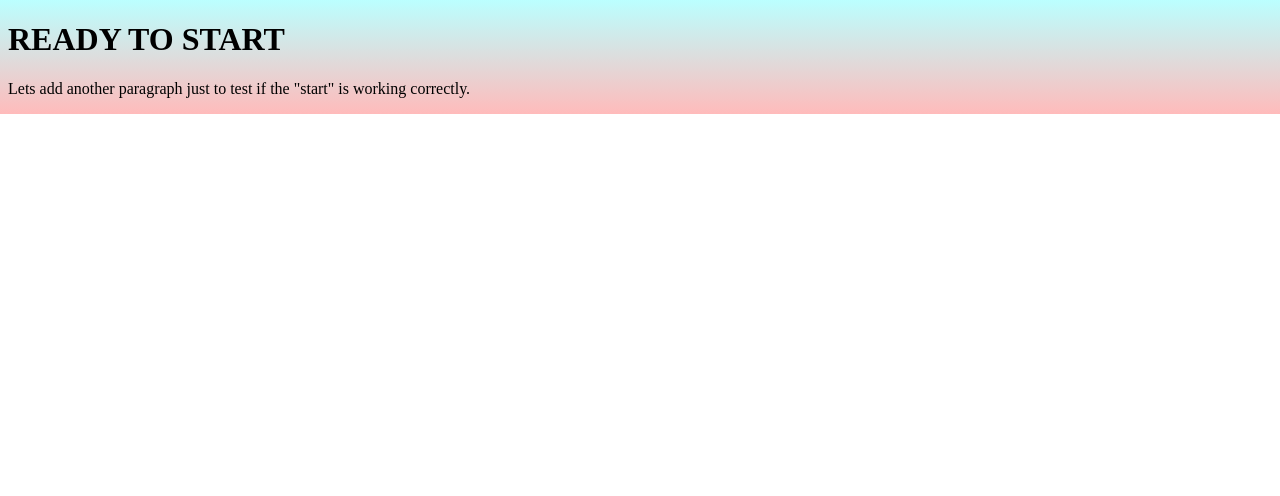
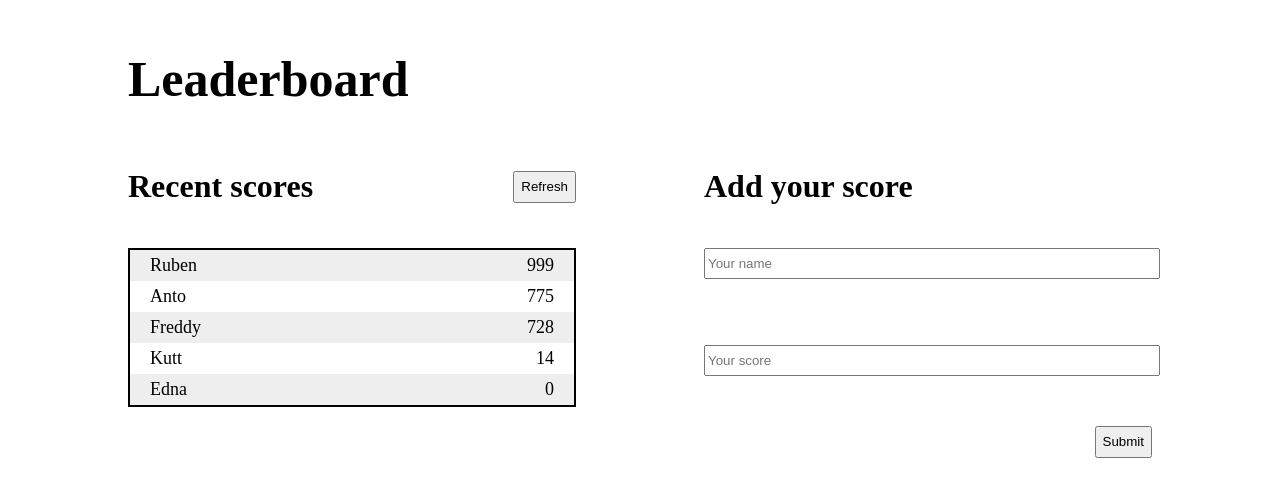
Before and after one commit to rpire/leaderboard, a website built with webpack: page src/index.html in a window 1280 px wide. Built offline with nearby package versions, Linux system fonts and the light colour scheme.

Commit message:
Add the addNew function and basic styling

```diff
--- /dev/null
+++ b/src/add_new.js
@@ -0,0 +1,24 @@
+const addNew = (leaderboard, name, score, num) => {
+  const leaderboardItem = document.createElement('li');
+  leaderboardItem.classList.add('flex-box', 'item');
+  if (num % 2 === 0) {
+    leaderboardItem.classList.add('even');
+  } else {
+    leaderboardItem.classList.add('odd');
+  }
+
+  const nameContainer = document.createElement('span');
+  nameContainer.classList.add('item-player');
+  nameContainer.innerHTML = name;
+
+  const scoreContainer = document.createElement('span');
+  scoreContainer.classList.add('item-score');
+  scoreContainer.innerHTML = score;
+
+  leaderboardItem.appendChild(nameContainer);
+  leaderboardItem.appendChild(scoreContainer);
+
+  leaderboard.appendChild(leaderboardItem);
+}
+
+export default addNew;
--- a/src/index.html
+++ b/src/index.html
@@ -1,15 +1,54 @@
 <!DOCTYPE html>
 <html lang="en">
-<head>
-  <meta charset="UTF-8">
-  <meta http-equiv="X-UA-Compatible" content="IE=edge">
-  <meta name="viewport" content="width=device-width, initial-scale=1.0">
-  <title>Document</title>
-</head>
-<body>
-  <h1>READY TO START</h1>
-  <p>
-    Lets add another paragraph just to test if the "start" is working correctly.
-  </p>
-</body>
+  <head>
+    <meta charset="UTF-8" />
+    <meta http-equiv="X-UA-Compatible" content="IE=edge" />
+    <meta name="viewport" content="width=device-width, initial-scale=1.0" />
+    <title>Leaderboard</title>
+  </head>
+  <body>
+    <header>
+      <h1>Leaderboard</h1>
+    </header>
+    <main class="flex-box content">
+      <div class="left-container">
+        <div class="flex-box left-header">
+          <h2>Recent scores</h2>
+          <button type="button" id="refresh-btn">Refresh</button>
+        </div>
+        <ul id="leaderboard">
+          <li class="flex-box item even">
+            <span class="item-player">Ruben</span>
+            <span class="item-score">999</span>
+          </li>
+          <li class="flex-box item odd">
+            <span class="item-player">Anto</span>
+            <span class="item-score">775</span>
+          </li>
+          <li class="flex-box item even">
+            <span class="item-player">Freddy</span>
+            <span class="item-score">728</span>
+          </li>
+          <li class="flex-box item odd">
+            <span class="item-player">Kutt</span>
+            <span class="item-score">14</span>
+          </li>
+          <li class="flex-box item even">
+            <span class="item-player">Edna</span>
+            <span class="item-score">0</span>
+          </li>
+        </ul>
+      </div>
+      <form class="flex-box between">
+        <h2>Add your score</h2>
+        <label for="user-name">
+          <input type="text" name="name" id="name" placeholder="Your name">
+        </label>
+        <label for="score">
+          <input type="number" name="score" id="score" placeholder="Your score">
+        </label>
+        <button type="button" id="submit-btn">Submit</button>
+      </form>
+    </main>
+  </body>
 </html>
--- a/src/index.js
+++ b/src/index.js
@@ -1,3 +1,12 @@
+import addNew from './add_new';
 import './style.css';
 
-console.log('This template is ready to use');
+const submitBtn = document.getElementById('submit-btn');
+submitBtn.addEventListener('click', () => {
+  const leaderboard = document.getElementById('leaderboard');
+  const name = document.getElementById('name').value;
+  const score = document.getElementById('score').value;
+  const num = document.querySelectorAll('.item').length;
+
+  addNew(leaderboard, name, score, num);
+});
--- a/src/style.css
+++ b/src/style.css
@@ -1,4 +1,84 @@
 body {
-  background: linear-gradient(0deg, #fbb, #bff);
-  background-repeat: no-repeat;
-};
+  margin: 0;
+  padding: 0;
+}
+
+h1 {
+  font-size: 50px;
+  margin-top: 50px;
+  margin-left: 10%;
+}
+
+h2 {
+  font-size: 32px;
+}
+
+span {
+  font-size: 18px;
+}
+
+.flex-box {
+  display: flex;
+}
+
+.content {
+  justify-content: space-evenly;
+}
+
+.left-container {
+  width: 35%;
+}
+
+.left-header {
+  justify-content: space-between;
+  align-items: center;
+}
+
+#refresh-btn {
+  height: 32px;
+  margin-left: 20px;
+}
+
+#leaderboard {
+  border: 2px solid black;
+  padding: 0;
+}
+
+.item {
+  justify-content: space-between;
+  padding: 5px 0;
+}
+
+.even {
+  background-color: #eee;
+}
+
+.odd {
+  background-color: #fff;
+}
+
+.item-player {
+  margin-left: 20px;
+}
+
+.item-score {
+  margin-right: 20px;
+}
+
+form {
+  flex-direction: column;
+  justify-content: space-between;
+  width: 35%;
+}
+
+input {
+  width: 100%;
+  height: 25px;
+  margin-bottom: 50px;
+  margin-top: 16px;
+}
+
+#submit-btn {
+  align-self: flex-end;
+  height: 32px;
+}
--- a/webpack.config.js
+++ b/webpack.config.js
@@ -3,9 +3,7 @@ const HtmlWebpackPlugin = require('html-webpack-plugin');
 
 module.exports = {
   mode: 'development',
-  entry: {
-    index: './src/index.js',
-  },
+  entry: './src/index.js',
   devtool: 'inline-source-map',
   devServer: {
     static: './dist',
```
Also changed, not shown: dist/index.bundle.js (deleted), dist/index.html, dist/main.bundle.js (added).
